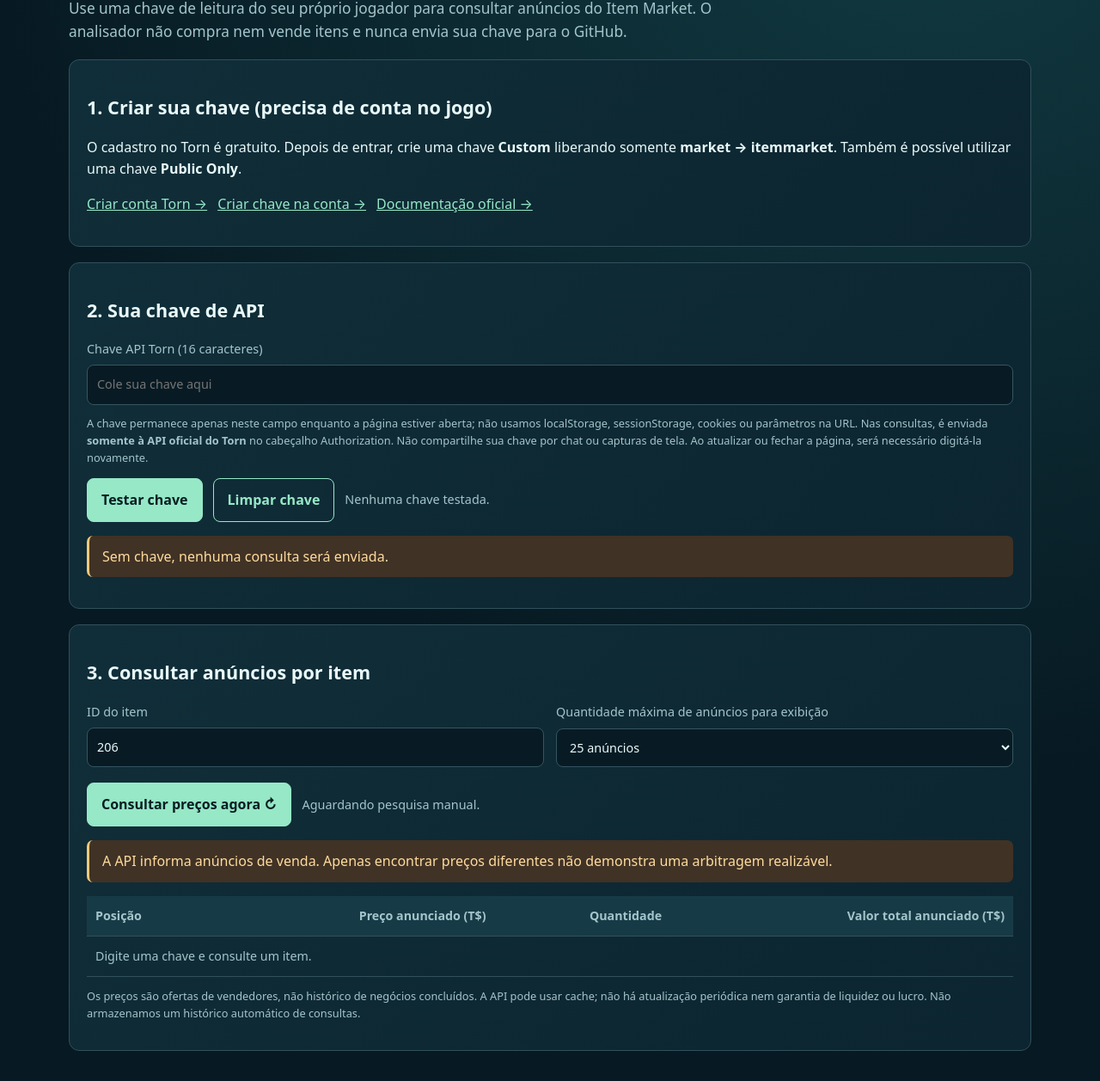
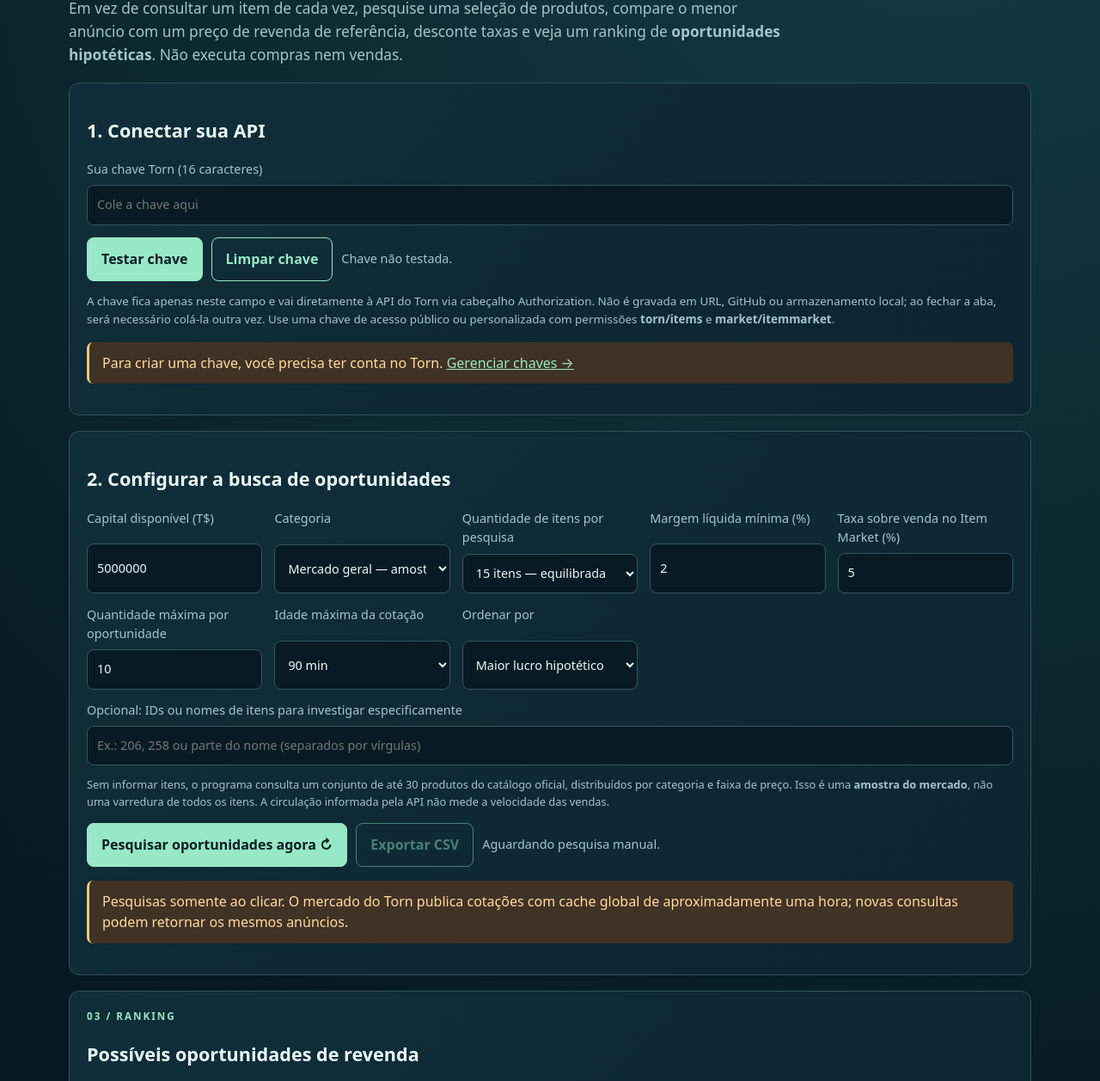
Before and after one commit to kennidyroger04-wq/game-market-arbitrage, a plain HTML site: page torn.html in a window 1280 px wide. Shown: the part 208-1465 px from the top of the page at 86% size. Drawn offline with Linux system fonts and the light colour scheme.

Commit message:
feat(torn): interface radar de oportunidades com filtros e ranking

```diff
--- a/torn.html
+++ b/torn.html
@@ -1,45 +1,74 @@
 <!doctype html>
-<html lang="pt-BR">
-<head>
+<html lang="pt-BR"><head>
 <meta charset="utf-8"><meta name="viewport" content="width=device-width,initial-scale=1">
-<meta name="theme-color" content="#071922">
-<title>Torn | Game Market Arbitrage</title>
+<meta name="theme-color" content="#071922"><title>Radar Torn | Game Market Arbitrage</title>
 <link rel="stylesheet" href="./assets/markets.css?v=1">
-</head>
-<body>
-<header><a class="logo" href="./markets.html">G↗ GAME MARKET</a><nav><a href="./index.html">OSRS</a><a href="./markets.html">Jogos</a><a href="./eve.html">EVE</a><a href="./gw2.html">GW2</a><a href="./dofus.html">DOFUS</a><a href="./torn.html" aria-current="page">Torn</a></nav></header>
-<main>
-<div class="tag">TORN · API V2 OFICIAL · CONSULTAS MANUAIS</div>
-<h1>Mercado Torn.</h1>
-<p class="lead">Use uma chave de leitura do seu próprio jogador para consultar anúncios do Item Market. O analisador não compra nem vende itens e nunca envia sua chave para o GitHub.</p>
+<style>
+.torn-metrics{display:grid;grid-template-columns:repeat(auto-fit,minmax(150px,1fr));gap:12px}
+.torn-metrics article{margin:0}.torn-metrics strong{font-size:1.45rem;display:block}
+.torn-actions{display:flex;gap:10px;flex-wrap:wrap;align-items:center}
+.torn-actions a{font-weight:600}
+.torn-table button{background:transparent;border:0;color:var(--mint);padding:3px;font-weight:700;text-align:left}
+.torn-info{font-size:.84rem;color:var(--sub)}
+.torn-inputs{grid-template-columns:repeat(auto-fit,minmax(180px,1fr))}
+</style></head>
+<body><header>
+<a class="logo" href="./markets.html">G↗ GAME MARKET</a><nav><a href="./index.html">OSRS</a><a href="./markets.html">Jogos</a><a href="./eve.html">EVE</a><a href="./gw2.html">GW2</a><a href="./dofus.html">DOFUS</a><a href="./torn.html" aria-current="page">Torn</a></nav>
+</header><main>
+<div class="tag">TORN · RADAR DE OPORTUNIDADES · API OFICIAL V2</div>
+<h1>Encontre itens abaixo do mercado.</h1>
+<p class="lead">Em vez de consultar um item de cada vez, pesquise uma seleção de produtos, compare o menor anúncio com um preço de revenda de referência, desconte taxas e veja um ranking de <strong>oportunidades hipotéticas</strong>. Não executa compras nem vendas.</p>
 <section class="panel">
-<h2>1. Criar sua chave (precisa de conta no jogo)</h2>
-<p>O cadastro no Torn é gratuito. Depois de entrar, crie uma chave <strong>Custom</strong> liberando somente <strong>market → itemmarket</strong>. Também é possível utilizar uma chave <strong>Public Only</strong>.</p>
-<p class="row"><a href="https://www.torn.com/" target="_blank" rel="noopener noreferrer">Criar conta Torn →</a><a href="https://www.torn.com/preferences.php#tab=api" target="_blank" rel="noopener noreferrer">Criar chave na conta →</a><a href="https://www.torn.com/api.html" target="_blank" rel="noopener noreferrer">Documentação oficial →</a></p>
+<h2>1. Conectar sua API</h2>
+<div class="form-grid torn-inputs"><label class="field">Sua chave Torn (16 caracteres)
+<input id="tornApiKey" type="password" autocomplete="off" autocapitalize="off" spellcheck="false" maxlength="64" placeholder="Cole a chave aqui"></label></div>
+<div class="torn-actions" style="margin-top:14px"><button type="button" id="testKey">Testar chave</button><button type="button" id="clearKey" style="color:var(--mint);background:transparent">Limpar chave</button><span id="keyState" class="statline">Chave não testada.</span></div>
+<p class="torn-info">A chave fica apenas neste campo e vai diretamente à API do Torn via cabeçalho Authorization. Não é gravada em URL, GitHub ou armazenamento local; ao fechar a aba, será necessário colá-la outra vez. Use uma chave de acesso público ou personalizada com permissões <strong>torn/items</strong> e <strong>market/itemmarket</strong>.</p>
+<div id="keyNotice" role="status" class="notice">Para criar uma chave, você precisa ter conta no Torn. <a href="https://www.torn.com/preferences.php#tab=api" target="_blank" rel="noopener">Gerenciar chaves →</a></div>
 </section>
 <section class="panel">
-<h2>2. Sua chave de API</h2>
-<div class="form-grid"><label class="field">Chave API Torn (16 caracteres)
-<input id="tornApiKey" type="password" autocomplete="off" spellcheck="false" autocapitalize="off" placeholder="Cole sua chave aqui" maxlength="64" aria-describedby="keyPrivacy">
-</label></div>
-<p id="keyPrivacy" class="small muted">A chave permanece apenas neste campo enquanto a página estiver aberta; não usamos localStorage, sessionStorage, cookies ou parâmetros na URL. Nas consultas, é enviada <strong>somente à API oficial do Torn</strong> no cabeçalho Authorization. Não compartilhe sua chave por chat ou capturas de tela. Ao atualizar ou fechar a página, será necessário digitá-la novamente.</p>
-<div class="row"><button type="button" id="testKey">Testar chave</button><button type="button" id="clearKey" style="background:transparent;color:var(--mint)">Limpar chave</button><span id="keyState" class="statline">Nenhuma chave testada.</span></div>
-<div id="keyNotice" class="notice" role="status" aria-live="polite">Sem chave, nenhuma consulta será enviada.</div>
+<h2>2. Configurar a busca de oportunidades</h2>
+<div class="form-grid torn-inputs">
+<label class="field">Capital disponível (T$)<input id="capital" type="number" min="0" value="5000000" step="10000"></label>
+<label class="field">Categoria<select id="category"><option value="all">Mercado geral — amostra variada</option><option value="Plushie">Pelúcias</option><option value="Flower">Flores</option><option value="Drug">Drogas do jogo</option><option value="Medical">Itens médicos</option><option value="Booster">Boosters</option><option value="Candy">Doces</option><option value="Alcohol">Bebidas alcoólicas</option><option value="Energy Drink">Energéticos</option><option value="Material">Materiais</option><option value="Supply Pack">Pacotes</option><option value="Other">Outros</option></select></label>
+<label class="field">Quantidade de itens por pesquisa<select id="scanCount"><option value="10">10 itens — rápida</option><option value="15" selected>15 itens — equilibrada</option><option value="30">30 itens — ampla</option></select></label>
+<label class="field">Margem líquida mínima (%)<input id="minMargin" type="number" min="0" max="99" step="0.5" value="2"></label>
+<label class="field">Taxa sobre venda no Item Market (%)<input id="fee" type="number" min="0" max="20" step="0.5" value="5"></label>
+<label class="field">Quantidade máxima por oportunidade<input id="maxUnits" type="number" min="1" max="1000" value="10"></label>
+<label class="field">Idade máxima da cotação<select id="maxAge"><option value="60">60 min</option><option value="90" selected>90 min</option><option value="120">120 min</option></select></label>
+<label class="field">Ordenar por<select id="sort"><option value="profit">Maior lucro hipotético</option><option value="margin">Maior margem líquida</option><option value="unit">Maior lucro por unidade</option><option value="age">Preços mais recentes</option></select></label>
+</div>
+<label class="field" style="margin-top:13px">Opcional: IDs ou nomes de itens para investigar especificamente
+<input id="custom" type="text" placeholder="Ex.: 206, 258 ou parte do nome (separados por vírgulas)" maxlength="400">
+</label>
+<p class="small muted">Sem informar itens, o programa consulta um conjunto de até 30 produtos do catálogo oficial, distribuídos por categoria e faixa de preço. Isso é uma <strong>amostra do mercado</strong>, não uma varredura de todos os itens. A circulação informada pela API não mede a velocidade das vendas.</p>
+<div class="torn-actions" style="margin-top:14px">
+<button type="button" id="scan">Pesquisar oportunidades agora ↻</button>
+<button type="button" id="csv" disabled style="color:var(--mint);background:transparent">Exportar CSV</button>
+<span id="scanState" class="statline">Aguardando pesquisa manual.</span>
+</div>
+<div class="notice" role="status" id="marketNotice" aria-live="polite">Pesquisas somente ao clicar. O mercado do Torn publica cotações com cache global de aproximadamente uma hora; novas consultas podem retornar os mesmos anúncios.</div>
 </section>
-<section class="panel">
-<h2>3. Consultar anúncios por item</h2>
-<div class="form-grid">
-<label class="field">ID do item<input id="itemId" type="number" value="206" min="1" max="9999999" step="1" inputmode="numeric"></label>
-<label class="field">Quantidade máxima de anúncios para exibição<select id="rowLimit"><option value="10">10 anúncios</option><option value="25" selected>25 anúncios</option><option value="50">50 anúncios</option></select></label>
+<section class="panel" id="results">
+<div class="tag">03 / RANKING</div><h2>Possíveis oportunidades de revenda</h2>
+<div class="torn-metrics" id="metrics">
+<article class="panel"><span class="small muted">Itens pesquisados</span><strong id="checked">—</strong></article>
+<article class="panel"><span class="small muted">Com margem positiva</span><strong id="found">—</strong></article>
+<article class="panel"><span class="small muted">Melhor lucro hipotético</span><strong id="best">—</strong></article>
 </div>
-<div class="row" style="margin-top:18px"><button id="scan" type="button">Consultar preços agora ↻</button><span id="scanState" class="statline">Aguardando pesquisa manual.</span></div>
-<div id="marketNotice" class="notice" role="status" aria-live="polite">A API informa anúncios de venda. Apenas encontrar preços diferentes não demonstra uma arbitragem realizável.</div>
-<div id="metrics" class="grid" aria-live="polite"></div>
-<div class="table-wrap"><table><thead><tr><th>Posição</th><th>Preço anunciado (T$)</th><th>Quantidade</th><th>Valor total anunciado (T$)</th></tr></thead><tbody id="rows"><tr><td colspan="4" class="muted">Digite uma chave e consulte um item.</td></tr></tbody></table></div>
-<p id="summary" class="small muted"></p>
-<p class="small muted">Os preços são ofertas de vendedores, não histórico de negócios concluídos. A API pode usar cache; não há atualização periódica nem garantia de liquidez ou lucro. Não armazenamos um histórico automático de consultas.</p>
+<div class="table-wrap"><table class="torn-table"><thead><tr><th>Item</th><th>Comprar T$</th><th>Revenda alvo T$</th><th>Média API T$</th><th>Margem líq.</th><th>Qtd. possível</th><th>Lucro hipotético</th><th>Risco</th></tr></thead>
+<tbody id="opportunities"><tr><td colspan="8" class="muted">Clique em Pesquisar oportunidades agora.</td></tr></tbody></table></div>
+<p class="small muted" id="summary"></p>
+<p class="small muted">O preço de revenda é limitado pelo menor valor entre a média da API e a próxima faixa competitiva de anúncios, descontando um pequeno valor para ficar abaixo dela. <strong>Não é uma ordem de compra existente.</strong> O lucro pressupõe revenda integral. Quanto mais concorrentes e maior o cache, maior o risco.</p>
 </section>
-</main>
-<footer class="foot">Ferramenta independente de estudo. Requisições em tempo real apenas após clique. Projeto sem afiliação com Torn.</footer>
-<script type="module" src="./assets/js/torn.mjs?v=1"></script>
+<section class="panel"><h2>4. Conferir anúncios de um item</h2>
+<p class="small muted">Clique no nome de um item no ranking ou consulte um ID específico para verificar os anúncios que deram origem à estimativa.</p>
+<div class="torn-actions"><label class="field" style="max-width:200px">ID do item<input id="itemId" type="number" min="1" max="9999999" value="206"></label><button id="single" type="button">Consultar este item</button></div>
+<div id="itemDetail" class="small muted" style="margin-top:12px">Nenhum item selecionado.</div>
+<div class="table-wrap"><table><thead><tr><th>Posição</th><th>Preço anunciado T$</th><th>Unidades</th><th>Valor anunciado T$</th></tr></thead><tbody id="rows"><tr><td colspan="4" class="muted">Aguardando item.</td></tr></tbody></table></div>
+</section>
+<section class="panel"><h2>Como interpretar?</h2><p>Uma oferta barata pode ser uma oportunidade, mas também pode ser um item parado, uma cotação atrasada ou um equipamento com atributos diferentes. Esta versão <strong>exclui equipamentos com atributos individuais</strong> e considera apenas anúncios comparáveis. Consulte o preço real no jogo antes de comprar e lembre-se da taxa normal de 5% na venda pelo Item Market.</p>
+<p><a href="https://wiki.torn.com/wiki/Item_Market" target="_blank" rel="noopener">Regras oficiais do Item Market →</a></p></section>
+</main><footer class="foot">Independente, sem afiliação com Torn. Consultas manuais à API oficial. Nenhuma transação executada.</footer>
+<script type="module" src="./assets/js/torn.mjs?v=2"></script>
 </body></html>
```
